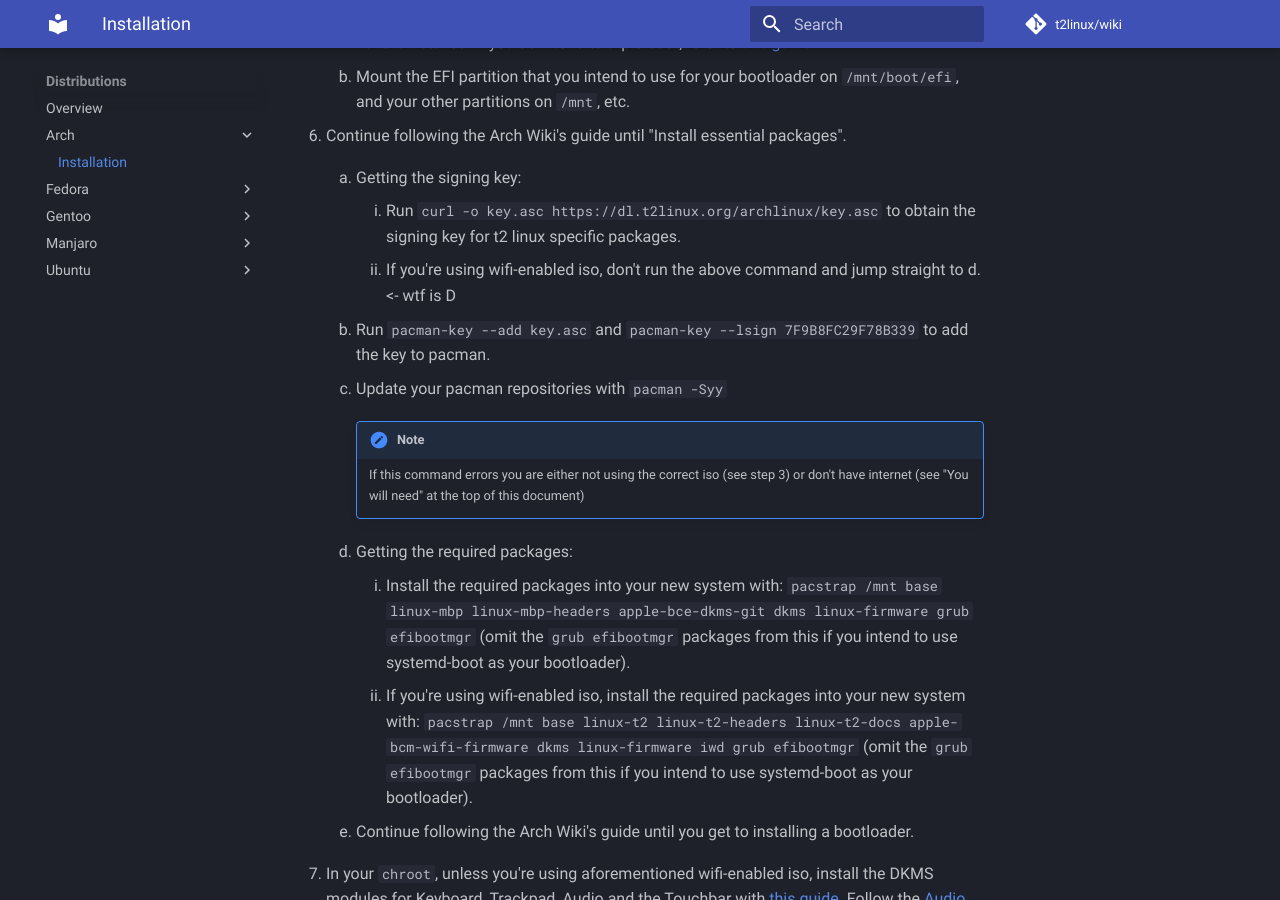
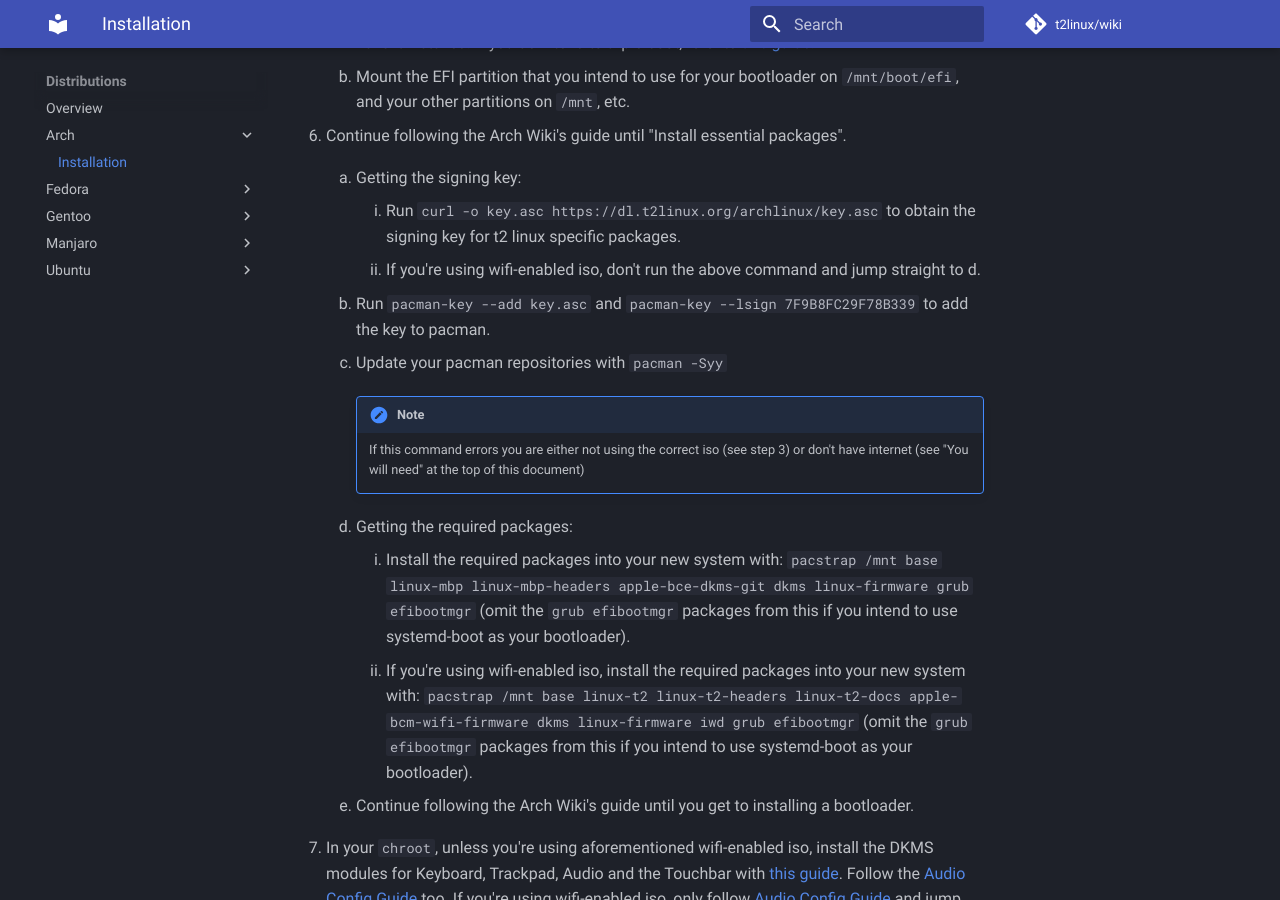
Before and after one commit to t2linux/wiki, an MkDocs documentation site: the page built from docs/distributions/arch/installation.md, in a window 1280 px wide and 900 px high, scrolled down 1281 px. Built offline with MkDocs 1.6.1 and Material for MkDocs 9.7.7, drawn with Linux system fonts in a browser that asks for light colours; comment, search, counter and statistics services are not loaded.

Commit message:
Me being dumb

```diff
--- a/docs/distributions/arch/installation.md
+++ b/docs/distributions/arch/installation.md
@@ -43,7 +43,7 @@ You will need:
     1. Getting the signing key:
 
         1. Run `curl -o key.asc https://dl.t2linux.org/archlinux/key.asc` to obtain the signing key for t2 linux specific packages.
-        2. If you're using wifi-enabled iso, don't run the above command and jump straight to d. <- wtf is D
+        2. If you're using wifi-enabled iso, don't run the above command and jump straight to d.
 
     2. Run `pacman-key --add key.asc` and `pacman-key --lsign 7F9B8FC29F78B339` to add the key to pacman.
     3. Update your pacman repositories with `pacman -Syy`
```
